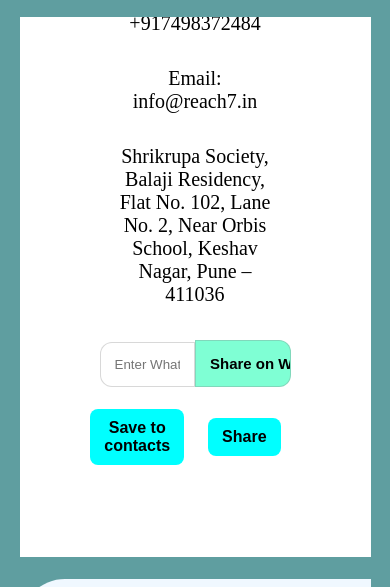
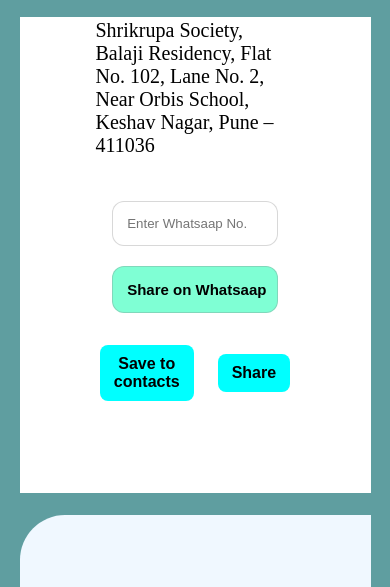
Before and after one commit to SushantVarshney21/Reach7-Business-card, a plain HTML site: page index.html in a window 390 px wide. Shown: the part 827-1414 px from the top of the page. Drawn offline with Linux system fonts and the light colour scheme.

Commit message:
for mobile

```diff
--- a/index.html
+++ b/index.html
@@ -44,7 +44,9 @@
                     – 411036</p>
             </div>
             <form action="">
-                <input type="text" placeholder="Enter Whatsaap No."><input type="submit" value="Share on Whatsaap">
+                <div class="input">
+                    <input type="text" placeholder="Enter Whatsaap No."><input type="submit" value="Share on Whatsaap">
+                </div>
                 <div class="btns">
                     <a href=""><button>Save to contacts</button></a>
                     <a href=""><button>Share</button></a>
--- a/style.css
+++ b/style.css
@@ -18,6 +18,7 @@ body , html{
     align-items: center;
     justify-content: center;
     flex-direction: column;
+    overflow-x: hidden;
 }
 
 .slide-con{
@@ -134,15 +135,19 @@ body , html{
 #hero form{
     width: 100%;
     margin-top: 18px;
+    display: flex;
+    align-items: center;
+    justify-content: center;
+    flex-direction: column;
 }
-#hero form input{
+#hero form .input input{
     width: 50%;
     padding:  14px;
     border: 1px solid rgba(128, 128, 128, 0.308);
     border-radius: 12px 0px 0px 12px ;
     outline: none;
 }
-#hero form input[type="submit"]{
+#hero form .input input[type="submit"]{
     border-radius: 0px 12px 12px 0px;
     /* color: #fff; */
     background-color: aquamarine;
@@ -434,6 +439,32 @@ nav ul a:hover{
     #main{
         max-width: 100% ;
     }
+    #hero{
+        padding: 80px 60px;
+        }
+    #hero form .input input{
+        width: 80%;
+        border-radius: 12px;
+        margin: 10px 0px;
+    }
+    #hero form .input{
+        display: flex;
+        align-items: center;
+        justify-content: center;
+        flex-direction: column;
+    }
+    #hero form .input input[type="submit"]{
+        border-radius: 12px;
+    }
+    #hero h2{
+        text-align: center;
+    }
+    #hero h4{
+        display: none;
+    }
+    #hero .info p{
+        text-align: left;
+    }
     #about{
         padding: 80px 60px;
     }
```
